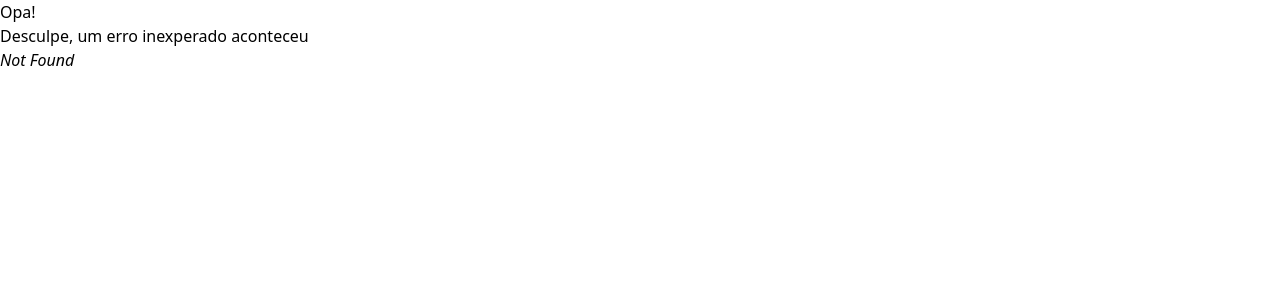
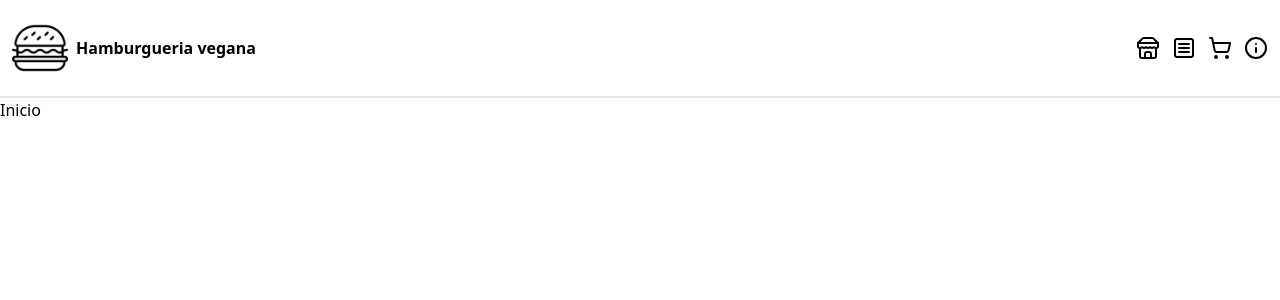
Before and after one commit to Akumanoir/hamburgueria, a React (Vite) app: page / in a window 1280 px wide. Before the commit this address had no page. Shown: the top 300 px of the page. Built offline with nearby package versions, Linux system fonts and the light colour scheme.

Commit message:
changed create browser router to hash router

```diff
--- a/src/App.tsx
+++ b/src/App.tsx
@@ -24,7 +24,7 @@ export default function App() {
         <nav>
           <ul className="flex gap-3 items-center h-full">
             <li className="cursor-pointer" title="Início">
-              <Link to={`/lanchonete-hamburgueria`}>
+              <Link to={``}>
                 <Store />
               </Link>
             </li>
--- a/src/pages/ItemPage.tsx
+++ b/src/pages/ItemPage.tsx
@@ -38,7 +38,7 @@ export function ItemPage() {
       <section className="relative w-full">
         {width < 835 && (
           <Link
-            to={`/lanchonete-hamburgueria/menu`}
+            to={`/menu`}
             className="absolute right-0 m-4 text-white hover:text-green-400 transition duration-200"
           >
             <XCircle />
@@ -58,7 +58,7 @@ export function ItemPage() {
           <div>
             {width > 835 && (
               <Link
-                to={`/lanchonete-hamburgueria/menu`}
+                to={`/menu`}
                 className="hover:text-green-400 transition duration-200"
               >
                 <XCircle />
--- a/src/pages/MenuPage.tsx
+++ b/src/pages/MenuPage.tsx
@@ -31,7 +31,7 @@ export function MenuPage() {
                 index: number
               ) => (
                 <Link
-                  to={`/lanchonete-hamburgueria/menu/${items.id}`}
+                  to={`/menu/${items.id}`}
                   key={index}
                 >
                   <MenuButton
```
Also changed, not shown: src/router/router.tsx (+7 -7 lines).
